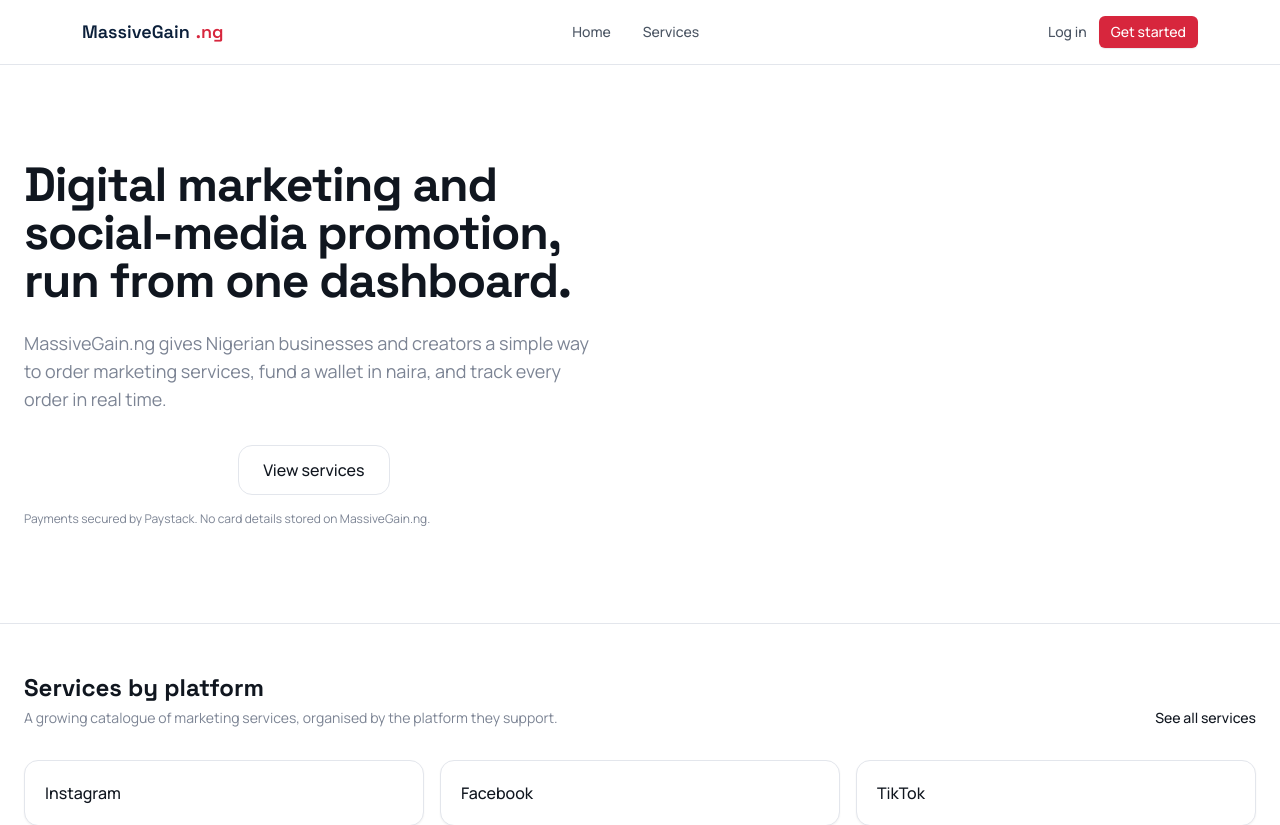
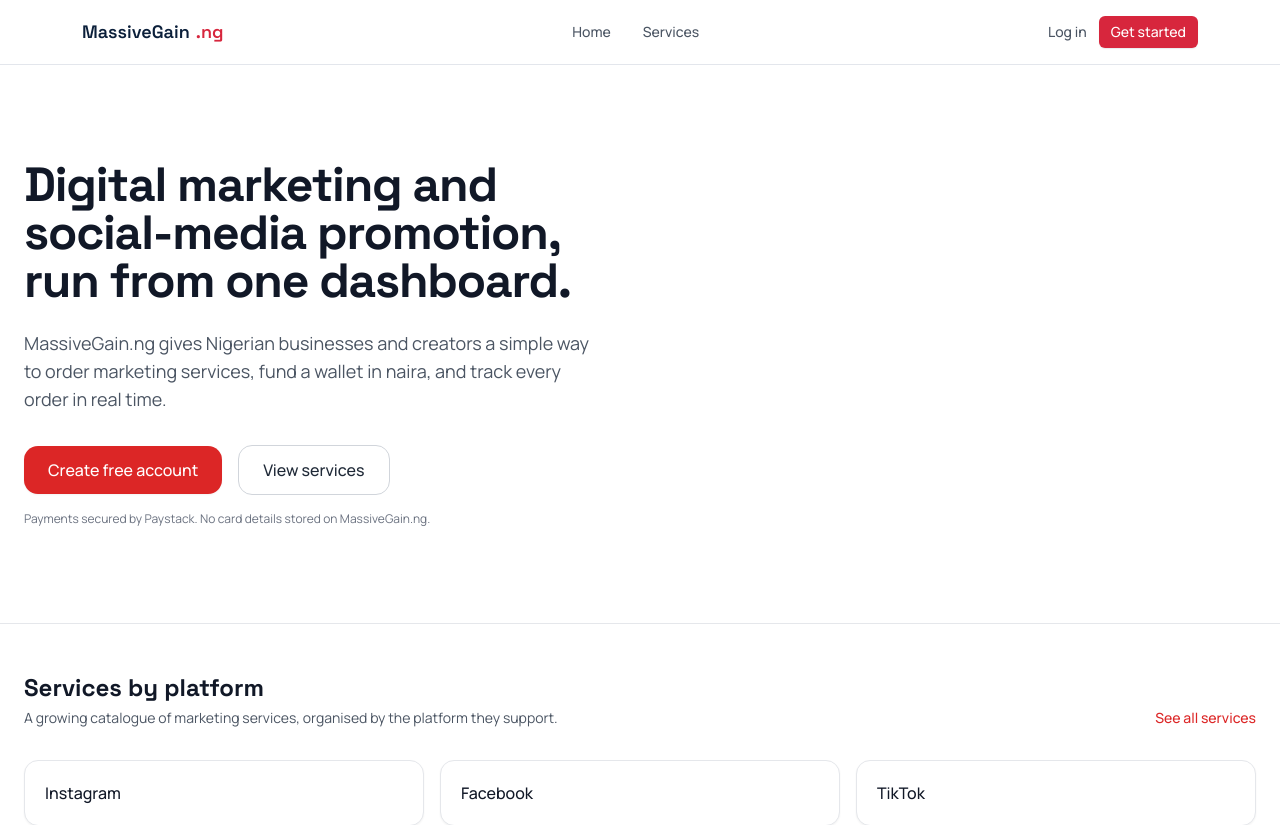
Before and after one commit to kingzurak/massivegain, a Next.js app in the folder massivegain/: page / in a window 1280 px wide. Shown: the top 825 px of the page. Built offline with nearby package versions, Linux system fonts and the light colour scheme.

Commit message:
Restore Create free account button with fallback styles

```diff
--- a/massivegain/app/page.tsx
+++ b/massivegain/app/page.tsx
@@ -1,46 +1,61 @@
-import Link from "next/link"; import Navbar from "@/components/layout/Navbar"; import Footer from "@/components/layout/Footer";
-export default function HomePage() { const categories = [ "Instagram", "Facebook", "TikTok", "YouTube", "WhatsApp", "Twitter/X", ];
-return ( <div className="min-h-screen bg-surface flex flex-col"> <Navbar />
+import Link from "next/link";
+import Navbar from "@/components/layout/Navbar";
+import Footer from "@/components/layout/Footer";
+
+export default function HomePage() {
+  const categories = [
+    "Instagram",
+    "Facebook",
+    "TikTok",
+    "YouTube",
+    "WhatsApp",
+    "Twitter/X",
+  ];
+
+  return (
+    <div className="min-h-screen bg-white flex flex-col">
+      <Navbar />
+
       <main className="flex-1">
         {/* Hero Section */}
         <section className="px-6 py-16 md:py-24 max-w-7xl mx-auto flex flex-col md:flex-row items-center justify-between gap-12">
           <div className="max-w-xl">
-        <h1 className="text-4xl md:text-5xl font-bold tracking-tight text-ink mb-6">
+            <h1 className="text-4xl md:text-5xl font-bold tracking-tight text-gray-900 mb-6">
               Digital marketing and social-media promotion, run from one dashboard.
             </h1>
-        <p className="text-lg text-ink-soft mb-8">
+            <p className="text-lg text-gray-600 mb-8">
               MassiveGain.ng gives Nigerian businesses and creators a simple way to order marketing services, fund a wallet in naira, and track every order in real time.
             </p>
-        <div className="flex flex-wrap gap-4">
+            <div className="flex flex-wrap items-center gap-4">
               <Link
                 href="/register"
-            className="bg-primary text-white font-medium px-6 py-3 rounded-lg hover:opacity-95 transition-opacity"
+                className="bg-red-600 text-white font-medium px-6 py-3 rounded-lg hover:bg-red-700 transition-colors shadow-sm inline-block"
               >
                 Create free account
               </Link>
               <Link
                 href="/register"
-            className="border border-surface-border text-ink font-medium px-6 py-3 rounded-lg hover:bg-surface-hover transition-colors"
+                className="border border-gray-300 text-gray-800 font-medium px-6 py-3 rounded-lg hover:bg-gray-50 transition-colors inline-block"
               >
                 View services
               </Link>
             </div>
-        <p className="text-xs text-ink-soft mt-4">
+            <p className="text-xs text-gray-500 mt-4">
               Payments secured by Paystack. No card details stored on MassiveGain.ng.
             </p>
           </div>
         </section>
 
         {/* Services by Platform Section */}
-    <section className="px-6 py-12 max-w-7xl mx-auto border-t border-surface-border">
+        <section className="px-6 py-12 max-w-7xl mx-auto border-t border-gray-200">
           <div className="flex justify-between items-end mb-8">
             <div>
-          <h2 className="text-2xl font-bold text-ink">Services by platform</h2>
-          <p className="text-sm text-ink-soft mt-1">
+              <h2 className="text-2xl font-bold text-gray-900">Services by platform</h2>
+              <p className="text-sm text-gray-600 mt-1">
                 A growing catalogue of marketing services, organised by the platform they support.
               </p>
             </div>
-        <Link href="/register" className="text-sm font-medium text-primary hover:underline">
+            <Link href="/register" className="text-sm font-medium text-red-600 hover:underline">
               See all services
             </Link>
           </div>
@@ -50,9 +65,9 @@
               <Link
                 key={category}
                 href="/register"
-            className="rounded-lg border border-surface-border bg-surface p-5 hover:border-primary transition-colors block shadow-sm"
+                className="rounded-lg border border-gray-200 bg-white p-5 hover:border-red-600 transition-colors block shadow-sm"
               >
-            <p className="text-base font-medium text-ink">{category}</p>
+                <p className="text-base font-medium text-gray-900">{category}</p>
               </Link>
             ))}
           </div>
@@ -61,4 +76,5 @@
 
       <Footer />
     </div>
-); }
+  );
+}
```
Lines whose indentation alone changed are shown as unchanged.
